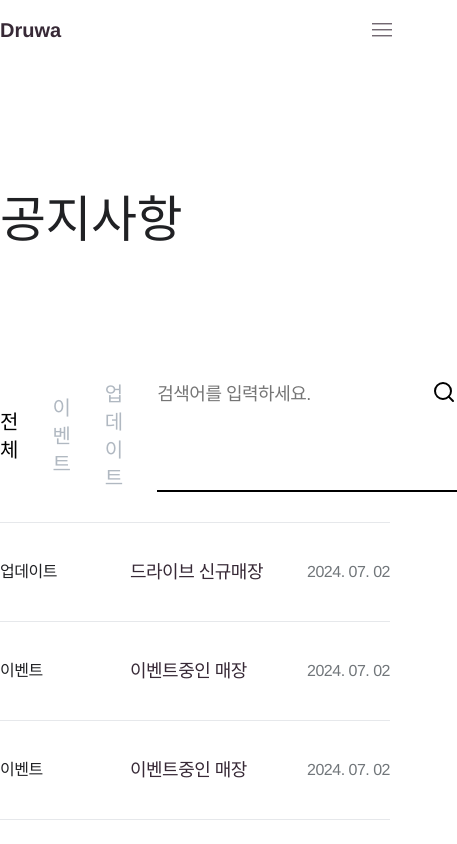
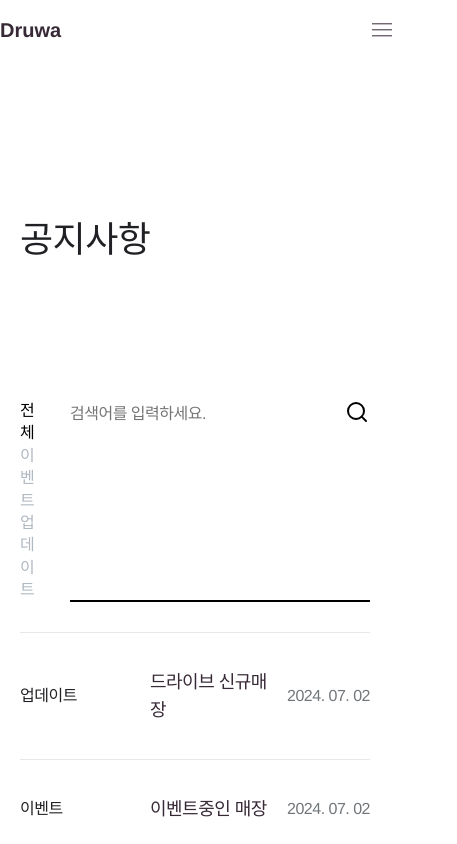
Before and after one commit to jaehyuk-lee-0712/druwa_project, a React (Create React App) app in the folder client/: page /board in a window 390 px wide. Shown: the top 844 px of the page, 457 px wide, since content can reach past the window. Built offline with nearby package versions, Linux system fonts and the light colour scheme; a small style sheet from the web is missing; a web font is replaced by a local one.

Commit message:
board 반응형

```diff
--- a/client/src/assets/scss/_board.scss
+++ b/client/src/assets/scss/_board.scss
@@ -1,4 +1,5 @@
 .board__top {
+  padding: 20px;
   .board__text {
     padding: 125px 0;
     h2 {
@@ -16,7 +17,6 @@
     .board__menu {
       display: flex;
       align-items: center;
-
       li {
         margin-right: 34px;
         a {
@@ -146,3 +146,17 @@
     }
   }
 }
+@media (max-width: 768px) {
+  .board__top .board__text h2 {
+    font-size: 36px;
+  }
+  .board__top .board__cate .board__menu {
+    display: block;
+  }
+  .board__top .board__cate .board__menu li a {
+    font-size: 16px;
+  }
+  .board__top .board__cate .board__search input {
+    font-size: 16px;
+  }
+}
```
